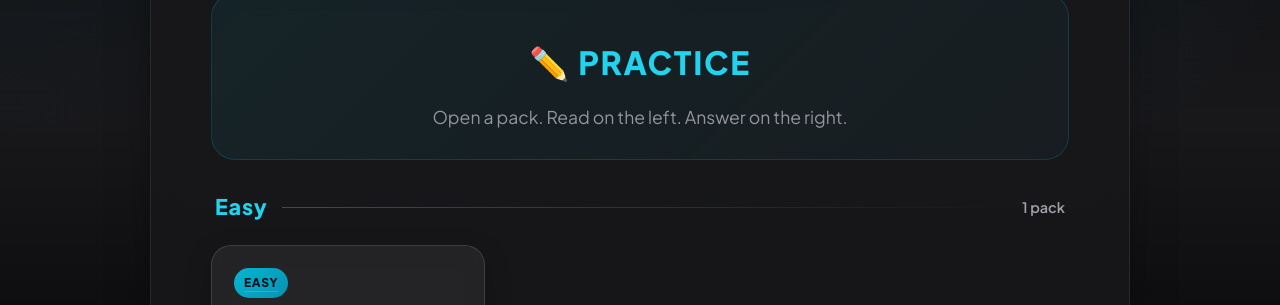
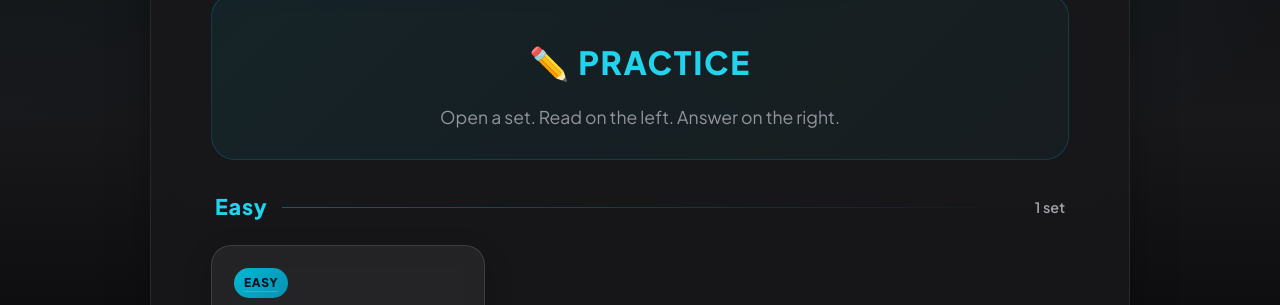
Before and after one commit to TzarFungLee/Teaching-Archives, a Jekyll site: the page built from Reading/practice.html, in a window 1280 px wide. Shown: the part 329-634 px from the top of the page. Built offline with Jekyll 4.4.1, drawn with Linux system fonts in a browser that asks for light colours.

Commit message:
Rename Reading Practice packs to sets

```diff
--- a/Reading/practice.html
+++ b/Reading/practice.html
@@ -15,17 +15,17 @@ order: 1
 <div class="visual-anchor practice-hub-hero" style="padding: 40px 40px 28px; margin-bottom: 28px;">
     <div class="anchor-title" style="font-size: 2rem; margin-bottom: 12px;">✏️ Practice</div>
     <p style="margin: 0 auto; color: var(--muted); font-size: 1.1rem; max-width: 36rem; line-height: 1.55;">
-        Open a pack. Read on the left. Answer on the right.
+        Open a set. Read on the left. Answer on the right.
     </p>
 </div>
 
 {% for level_key in level_order %}
 {% assign level_label = level_labels[forloop.index0] %}
-{% assign raw_packs = site.data.practice-packs[level_key] %}
+{% assign raw_sets = site.data.practice-sets[level_key] %}
 {% assign live_count = 0 %}
-{% if raw_packs %}
-  {% for pack in raw_packs %}
-    {% if pack.status == "live" %}
+{% if raw_sets %}
+  {% for set in raw_sets %}
+    {% if set.status == "live" %}
       {% assign live_count = live_count | plus: 1 %}
     {% endif %}
   {% endfor %}
@@ -36,16 +36,16 @@ order: 1
     <div class="practice-level-header">
         <h2 id="practice-level-{{ level_key }}" class="practice-level-title">{{ level_label }}</h2>
         <span class="practice-level-rule" aria-hidden="true"></span>
-        <span class="practice-level-count">{{ live_count }} pack{% if live_count != 1 %}s{% endif %}</span>
+        <span class="practice-level-count">{{ live_count }} set{% if live_count != 1 %}s{% endif %}</span>
     </div>
 
-    <div class="practice-pack-grid">
-        {% for pack in raw_packs %}
-        {% if pack.status == "live" %}
-        <a class="practice-pack-card" href="{{ pack.href | relative_url }}">
-            <span class="practice-pack-badge">{{ level_label }}</span>
-            <span class="practice-pack-title">{{ pack.id }} · {{ pack.title }}</span>
-            <span class="practice-pack-cta btn">Start practice</span>
+    <div class="practice-set-grid">
+        {% for set in raw_sets %}
+        {% if set.status == "live" %}
+        <a class="practice-set-card" href="{{ set.href | relative_url }}">
+            <span class="practice-set-badge">{{ level_label }}</span>
+            <span class="practice-set-title">{{ set.id }} · {{ set.title }}</span>
+            <span class="practice-set-cta btn">Start practice</span>
         </a>
         {% endif %}
         {% endfor %}
--- a/_data/curriculum.yml
+++ b/_data/curriculum.yml
@@ -94,7 +94,7 @@ reading:
   - unit: "Practice"
     icon: "✏️"
     lessons:
-      - slug: /reading/practice/   # hub: Easy / Intermediate / Hard packs
+      - slug: /reading/practice/   # hub: Easy / Intermediate / Hard sets
 
 listening:
   - unit: "Core Strategies"
--- a/_data/practice-packs.yml
+++ b/_data/practice-sets.yml
@@ -1,6 +1,6 @@
-# Reading Practice packs (open-ended).
-# Add a pack = one YAML entry under its level. Numbering is free-form (01, 02, …).
-# Landing only renders levels that have ≥1 pack with status: live.
+# Reading Practice sets (open-ended).
+# Add a set = one YAML entry under its level. Numbering is free-form (01, 02, …).
+# Landing only renders levels that have ≥1 set with status: live.
 # status: live | soon  — "soon" is ignored on the student landing (no empty shelves).
 
 easy:
--- a/assets/css/main.css
+++ b/assets/css/main.css
@@ -1164,13 +1164,13 @@ body.category-Speaking .container {
     white-space: nowrap;
 }
 
-.practice-pack-grid {
+.practice-set-grid {
     display: grid;
     grid-template-columns: repeat(auto-fill, minmax(260px, 1fr));
     gap: 18px;
 }
 
-.practice-pack-card {
+.practice-set-card {
     display: flex;
     flex-direction: column;
     align-items: flex-start;
@@ -1186,8 +1186,8 @@ body.category-Speaking .container {
     transition: transform 0.25s ease, border-color 0.25s ease, background 0.25s ease, box-shadow 0.25s ease;
 }
 
-.practice-pack-card:hover,
-.practice-pack-card:focus-visible {
+.practice-set-card:hover,
+.practice-set-card:focus-visible {
     transform: translateY(-6px);
     background: rgba(255, 255, 255, 0.1);
     border-color: rgba(6, 182, 212, 0.55);
@@ -1195,7 +1195,7 @@ body.category-Speaking .container {
     outline: none;
 }
 
-.practice-pack-badge {
+.practice-set-badge {
     display: inline-block;
     padding: 4px 10px;
     border-radius: 999px;
@@ -1207,14 +1207,14 @@ body.category-Speaking .container {
     background: linear-gradient(135deg, var(--primary), var(--primary-2));
 }
 
-.practice-pack-title {
+.practice-set-title {
     font-size: 1.25rem;
     font-weight: 800;
     line-height: 1.3;
     color: var(--text);
 }
 
-.practice-pack-card .practice-pack-cta {
+.practice-set-card .practice-set-cta {
     margin: 4px 0 0;
     padding: 10px 18px;
     font-size: 0.95rem;
@@ -1224,7 +1224,7 @@ body.category-Speaking .container {
 }
 
 @media (max-width: 640px) {
-    .practice-pack-grid {
+    .practice-set-grid {
         grid-template-columns: 1fr;
     }
 
```
